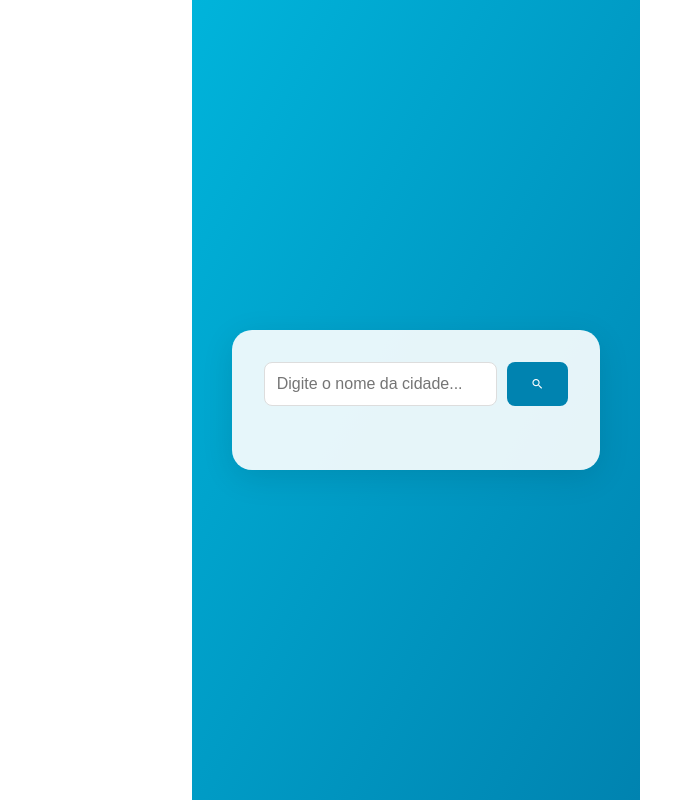
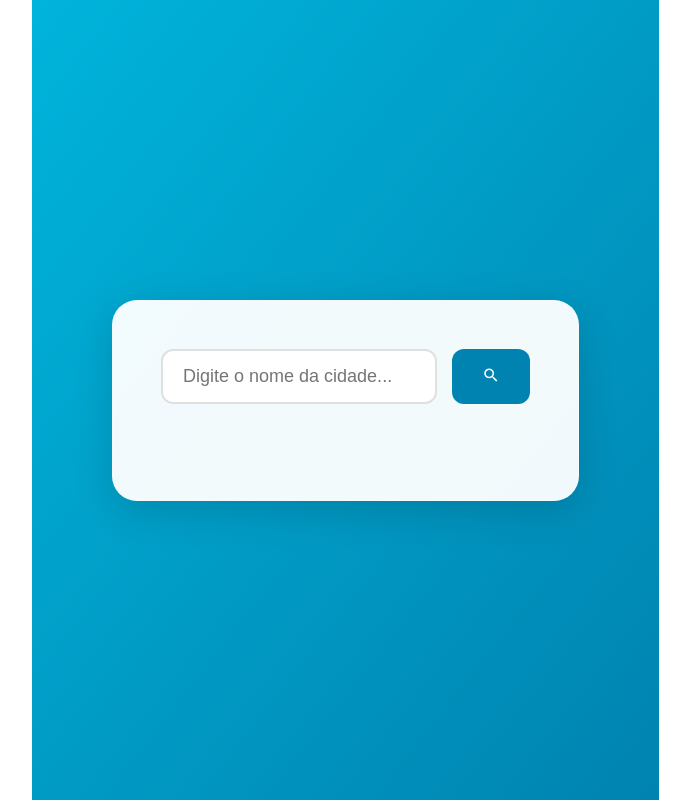
Before and after one commit to JoaoLops3/projeto-vue, a Vue app: page / in a window 1280 px wide. Shown: the whole page, without its empty margins (0-690 px from the left). Built offline with nearby package versions, Linux system fonts and the light colour scheme; the HTML template or start-up script is replaced by a standard one.

Commit message:
style: melhora layout para telas de computador com mais espaçamento

```diff
--- a/src/components/WeatherApp.vue
+++ b/src/components/WeatherApp.vue
@@ -137,139 +137,174 @@ const getWeather = async () => {
   display: flex;
   justify-content: center;
   align-items: center;
-  padding: 20px;
+  padding: 40px;
 }
 
 .container {
-  background: rgba(255, 255, 255, 0.9);
-  padding: 2rem;
-  border-radius: 20px;
-  box-shadow: 0 8px 32px rgba(0, 0, 0, 0.1);
+  background: rgba(255, 255, 255, 0.95);
+  padding: 3rem;
+  border-radius: 25px;
+  box-shadow: 0 10px 40px rgba(0, 0, 0, 0.15);
   width: 100%;
-  max-width: 800px;
-  margin: 20px;
+  max-width: 1000px;
+  margin: 40px;
+  border: 1px solid rgba(255, 255, 255, 0.2);
 }
 
 .search-box {
   display: flex;
-  gap: 10px;
-  margin-bottom: 2rem;
+  gap: 15px;
+  margin-bottom: 3rem;
 }
 
 .search-box input {
   flex: 1;
-  padding: 12px;
-  border: 1px solid #ddd;
-  border-radius: 8px;
-  font-size: 16px;
+  padding: 15px 20px;
+  border: 2px solid #e0e0e0;
+  border-radius: 12px;
+  font-size: 18px;
   outline: none;
+  transition: border-color 0.3s;
+}
+
+.search-box input:focus {
+  border-color: #0083b0;
 }
 
 .search-box button {
-  padding: 12px 24px;
+  padding: 15px 30px;
   background: #0083b0;
   border: none;
-  border-radius: 8px;
+  border-radius: 12px;
   color: white;
   cursor: pointer;
-  transition: background 0.3s;
-  min-width: 50px;
+  transition: all 0.3s;
+  min-width: 60px;
+  font-size: 18px;
 }
 
 .search-box button:hover {
   background: #00b4db;
+  transform: translateY(-2px);
 }
 
 .weather-info {
   text-align: center;
+  padding: 20px;
 }
 
 .location h2 {
-  margin-bottom: 1rem;
+  margin-bottom: 1.5rem;
   color: #333;
-  font-size: clamp(1.5rem, 2.5vw, 2.5rem);
+  font-size: clamp(1.8rem, 3vw, 3rem);
+  text-shadow: 1px 1px 2px rgba(0, 0, 0, 0.1);
 }
 
 .temperature {
-  margin: 2rem 0;
+  margin: 3rem 0;
+  padding: 20px;
+  background: rgba(255, 255, 255, 0.5);
+  border-radius: 20px;
+  box-shadow: 0 4px 15px rgba(0, 0, 0, 0.05);
 }
 
 .temperature h1 {
-  font-size: clamp(3rem, 6vw, 6rem);
+  font-size: clamp(4rem, 8vw, 8rem);
   margin: 0;
   color: #0083b0;
+  text-shadow: 2px 2px 4px rgba(0, 0, 0, 0.1);
 }
 
 .temperature img {
-  width: clamp(80px, 20vw, 150px);
-  margin: 1rem 0;
+  width: clamp(100px, 25vw, 200px);
+  margin: 1.5rem 0;
+}
+
+.temperature p {
+  font-size: clamp(1.2rem, 2vw, 2rem);
+  color: #555;
+  margin-top: 1rem;
 }
 
 .details {
   display: grid;
-  grid-template-columns: repeat(auto-fit, minmax(200px, 1fr));
-  gap: 20px;
-  margin-top: 2rem;
-  padding-top: 2rem;
-  border-top: 1px solid #eee;
+  grid-template-columns: repeat(auto-fit, minmax(250px, 1fr));
+  gap: 25px;
+  margin-top: 3rem;
+  padding-top: 3rem;
+  border-top: 2px solid #eee;
 }
 
 .detail {
   display: flex;
   align-items: center;
-  gap: 15px;
-  padding: 15px;
-  background: rgba(255, 255, 255, 0.5);
-  border-radius: 10px;
-  transition: transform 0.3s;
+  gap: 20px;
+  padding: 25px;
+  background: rgba(255, 255, 255, 0.7);
+  border-radius: 15px;
+  transition: all 0.3s;
+  border: 1px solid rgba(0, 0, 0, 0.05);
 }
 
 .detail:hover {
   transform: translateY(-5px);
+  box-shadow: 0 10px 20px rgba(0, 0, 0, 0.1);
+  background: rgba(255, 255, 255, 0.9);
 }
 
 .detail i {
-  font-size: clamp(1.5rem, 3vw, 2.5rem);
+  font-size: clamp(2rem, 4vw, 3rem);
   color: #0083b0;
 }
 
 .detail div p:first-child {
-  font-size: clamp(0.8rem, 1.5vw, 1rem);
+  font-size: clamp(1rem, 1.8vw, 1.2rem);
   color: #666;
-  margin-bottom: 4px;
+  margin-bottom: 8px;
 }
 
 .detail div p:last-child {
-  font-size: clamp(1rem, 2vw, 1.5rem);
+  font-size: clamp(1.2rem, 2.5vw, 2rem);
   color: #333;
-  font-weight: 500;
+  font-weight: 600;
 }
 
 .error {
   color: #dc3545;
   text-align: center;
-  margin-top: 1rem;
-  font-size: clamp(0.9rem, 1.5vw, 1.1rem);
-  padding: 10px;
+  margin-top: 2rem;
+  font-size: clamp(1rem, 1.8vw, 1.2rem);
+  padding: 15px;
   background: rgba(220, 53, 69, 0.1);
-  border-radius: 8px;
+  border-radius: 12px;
+  border: 1px solid rgba(220, 53, 69, 0.2);
 }
 
 .debug-info {
-  font-size: 0.8rem;
-  margin-top: 0.5rem;
+  font-size: 0.9rem;
+  margin-top: 1rem;
   color: #666;
+  padding: 10px;
+  background: rgba(0, 0, 0, 0.03);
+  border-radius: 8px;
 }
 
 .loading {
   text-align: center;
-  margin-top: 2rem;
+  margin-top: 3rem;
+  padding: 20px;
 }
 
 .loading i {
-  font-size: 2.5rem;
+  font-size: 3rem;
   color: #0083b0;
   animation: spin 1s linear infinite;
+}
+
+.loading p {
+  margin-top: 1rem;
+  font-size: 1.2rem;
+  color: #555;
 }
 
 @keyframes spin {
@@ -283,6 +318,10 @@ const getWeather = async () => {
 
 /* Media Queries para diferentes tamanhos de tela */
 @media (max-width: 480px) {
+  .weather-app {
+    padding: 20px;
+  }
+
   .container {
     padding: 1.5rem;
     margin: 10px;
@@ -307,7 +346,8 @@ const getWeather = async () => {
 
 @media (min-width: 481px) and (max-width: 768px) {
   .container {
-    max-width: 600px;
+    max-width: 700px;
+    padding: 2rem;
   }
 
   .details {
@@ -317,7 +357,8 @@ const getWeather = async () => {
 
 @media (min-width: 769px) and (max-width: 1024px) {
   .container {
-    max-width: 700px;
+    max-width: 900px;
+    padding: 2.5rem;
   }
 
   .details {
@@ -327,7 +368,8 @@ const getWeather = async () => {
 
 @media (min-width: 1025px) {
   .container {
-    max-width: 800px;
+    max-width: 1000px;
+    padding: 3rem;
   }
 
   .details {
```
